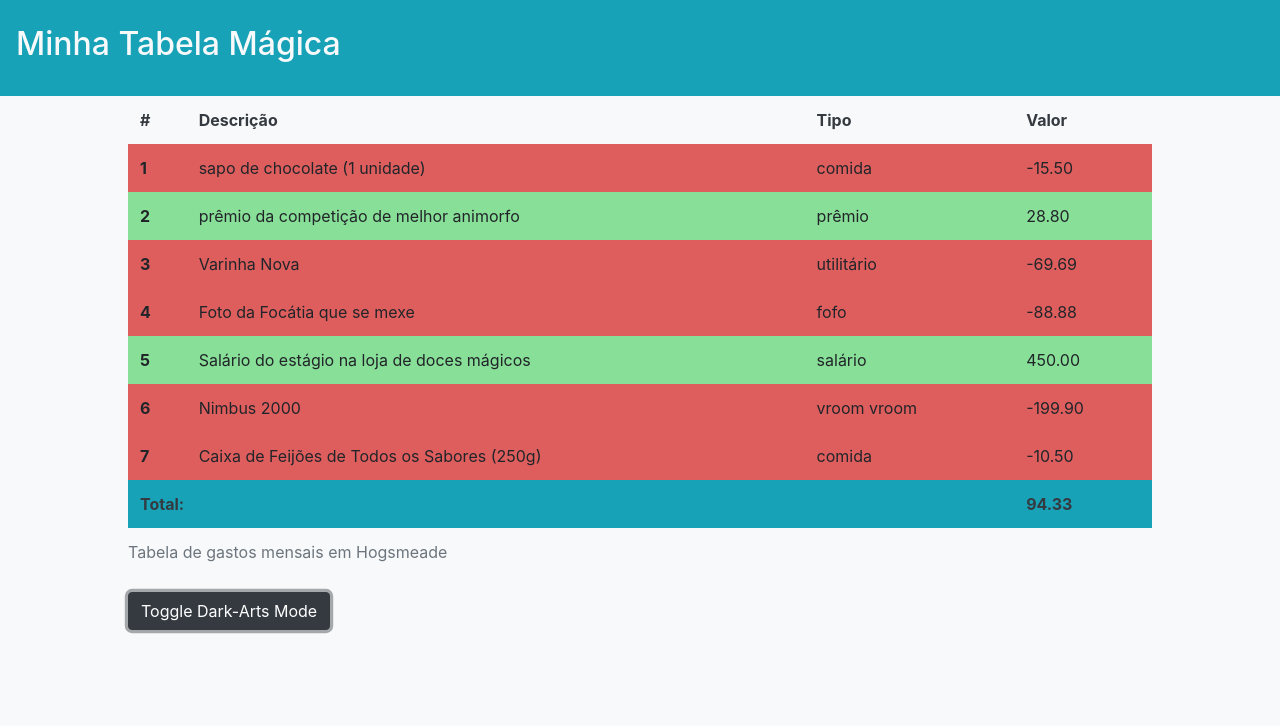
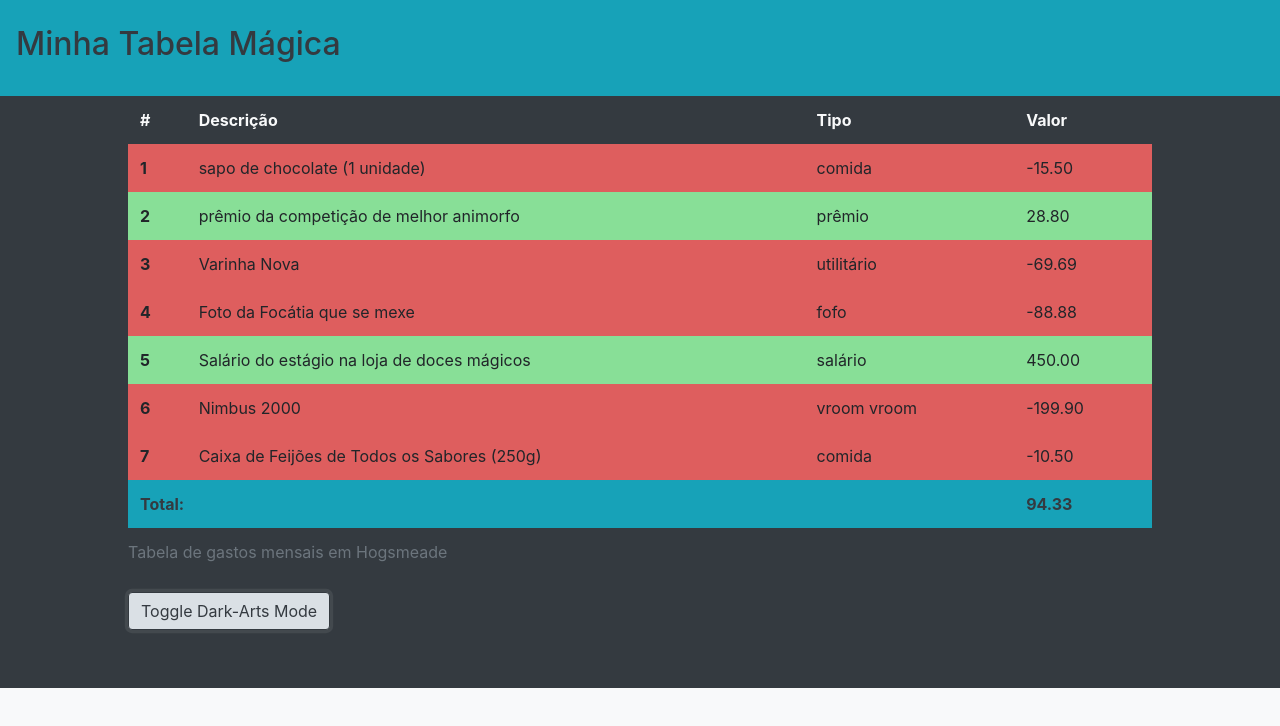
Before and after one commit to HelioAdson/PT-CJR, a plain HTML site: page index.html in a window 1280 px wide. Both pictures are taken after a click on the button "Toggle Dark-Arts Mode". Drawn offline with nearby package versions, Linux system fonts and the light colour scheme.

Commit message:
Added Dark mode

```diff
--- a/exercicio.js
+++ b/exercicio.js
@@ -15,3 +15,17 @@ for(let i = 0; i < arr.length - 1; i++){
 }
 const vt = document.querySelectorAll("#tabela-total > th.text-dark")[1];
 vt.innerText = total.toFixed(2);
+
+function ToggleDarkMode(obj){
+    obj.classList.toggle("bg-light");
+    obj.classList.toggle("text-dark");
+    document.getElementById('meu-container').classList.toggle("bg-dark");
+    document.getElementById('my-title').classList.toggle("text-dark");
+
+    let x = document.querySelectorAll("#table-colunas > th.bg-light");
+    for(let i = 0; i < x.length ;i++){
+    x[i].classList.toggle("bg-dark");
+    x[i].classList.toggle("text-light");
+    x[i].classList.toggle("text-dark");
+    }
+}
--- a/index.html
+++ b/index.html
@@ -40,12 +40,12 @@
 
       <!-- navbar da pagina -->
       <nav id="meu-nav" class="navbar bg-info">
-        <h2 class="nav-item text-light">Minha Tabela Mágica</h2>
+        <h2 id="my-title" class="nav-item text-light">Minha Tabela Mágica</h2>
       </nav>
 
       <!-- botão para ligar-desligar o modo noturno -->
       <div id="toggle-dark-mode">
-        <button class="btn btn-dark">Toggle Dark-Arts Mode</button>
+        <button class="btn btn-dark" onclick="ToggleDarkMode(this)">Toggle Dark-Arts Mode</button>
       </div>
     </div>
 
```
